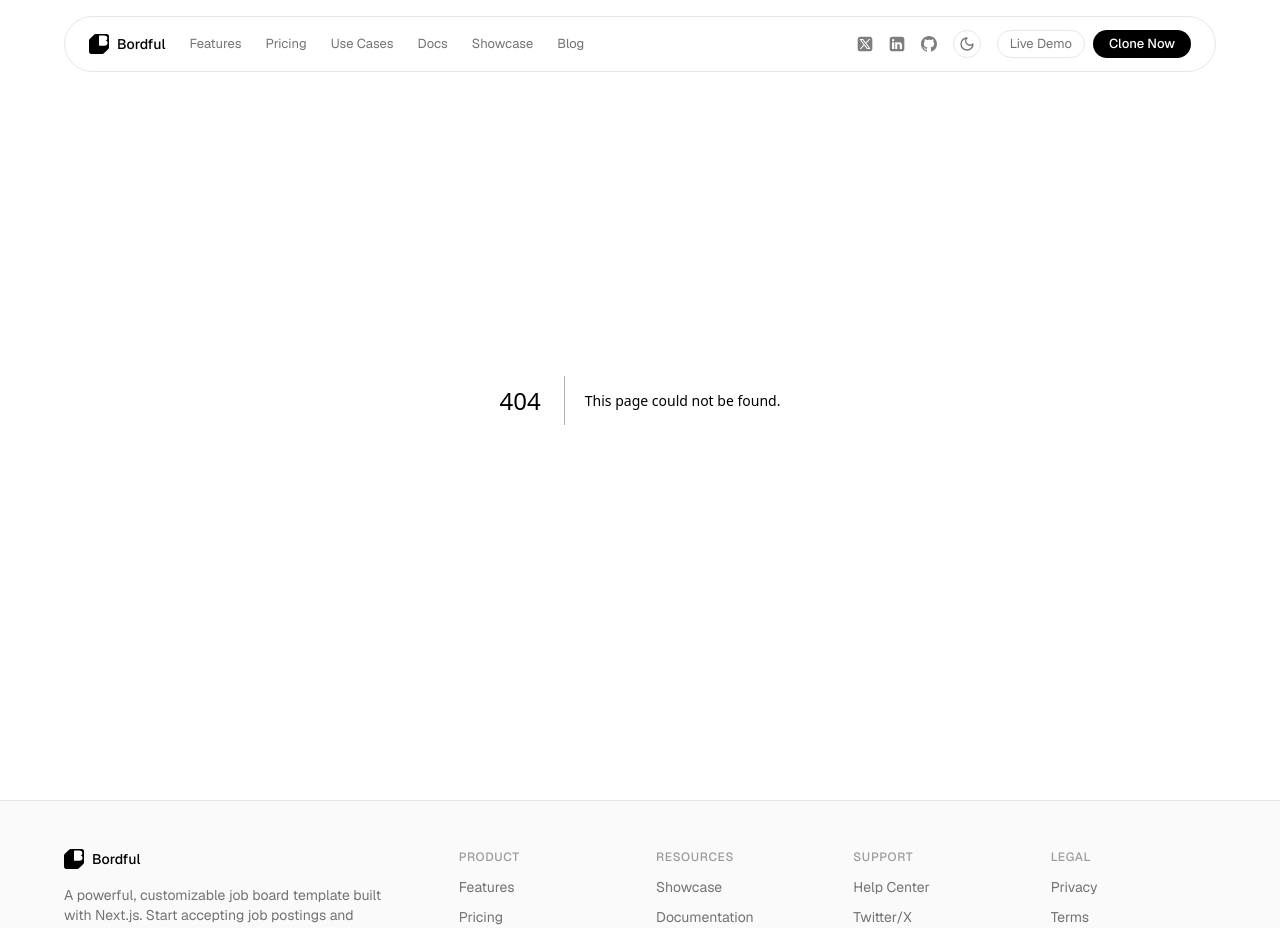
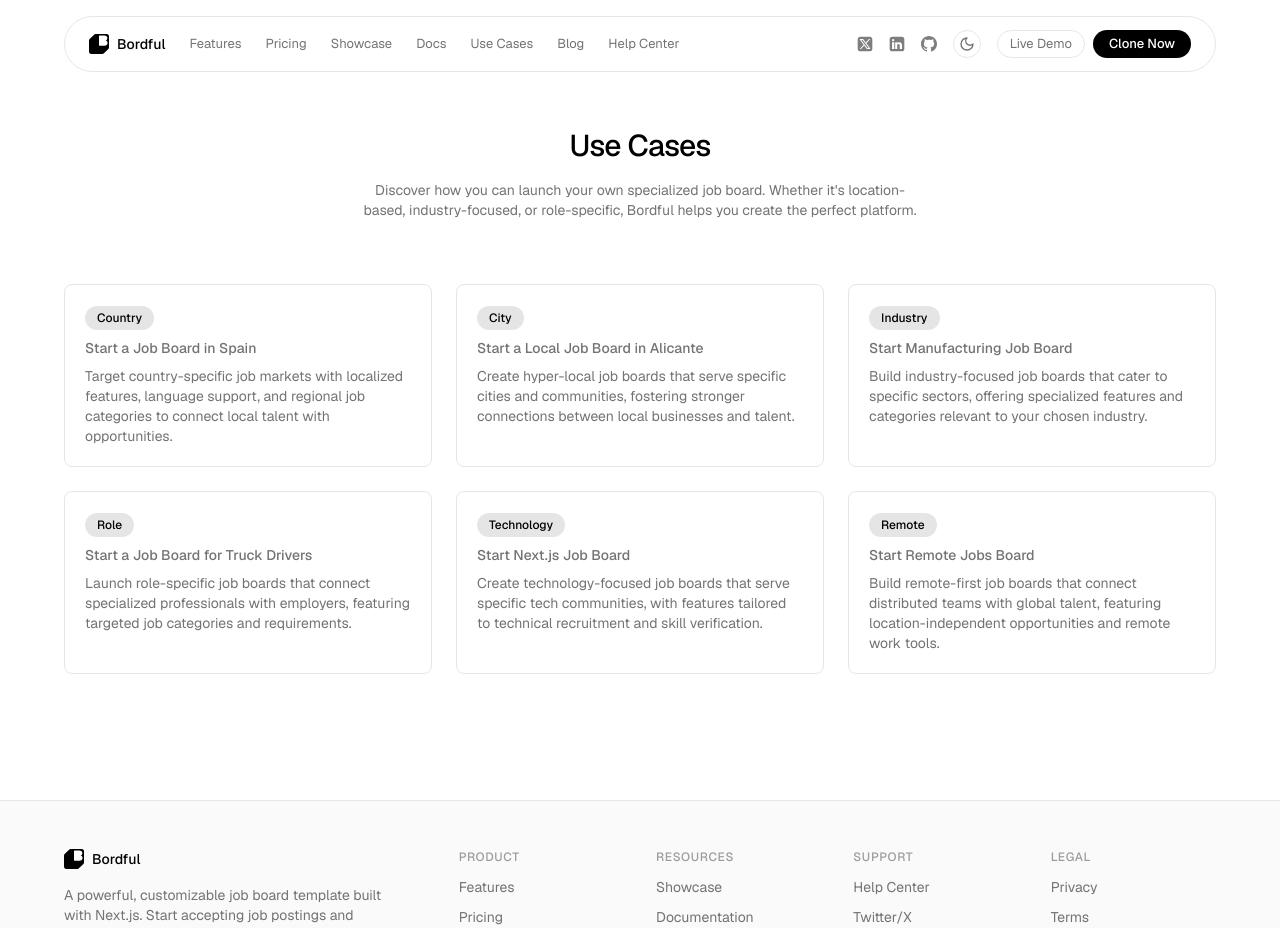
Before and after one commit to craftyme/bordful-marketing, a Next.js app: page /use-cases in a window 1280 px wide. Before the commit this address had no page. Shown: the top 928 px of the page. Built offline with nearby package versions, Linux system fonts and the light colour scheme.

Commit message:
dedicated use cases page

```diff
--- /dev/null
+++ b/app/use-cases/page.tsx
@@ -0,0 +1,29 @@
+import { Metadata } from "next";
+import { UseCases } from "@/components/use-cases";
+import { Section } from "@/components/ui/section";
+import { Container } from "@/components/ui/container";
+import { SectionHeader } from "@/components/ui/section-header";
+
+export const metadata: Metadata = {
+  title: "Use Cases - Bordful",
+  description:
+    "Explore different ways to launch your niche job board with Bordful. From local to industry-specific job boards, we've got you covered.",
+};
+
+export default function UseCasesPage() {
+  return (
+    <main className="flex min-h-screen flex-col">
+      <Section className="pt-24 md:pt-32">
+        <Container>
+          <header className="text-center">
+            <SectionHeader
+              title="Use Cases"
+              description="Discover how you can launch your own specialized job board. Whether it's location-based, industry-focused, or role-specific, Bordful helps you create the perfect platform."
+            />
+          </header>
+          <UseCases variant="standalone" className="mt-16" />
+        </Container>
+      </Section>
+    </main>
+  );
+}
--- a/components/site-footer.tsx
+++ b/components/site-footer.tsx
@@ -21,8 +21,9 @@ const footerSections: FooterSection[] = [
     links: [
       { href: "/features", label: "Features" },
       { href: "/pricing", label: "Pricing" },
-      { href: "#use-cases", label: "Use Cases" },
       { href: "/docs/integrations", label: "Integrations" },
+
+      { href: "https://demo.bordful.com/changelog", label: "Changelog" },
     ],
   },
   {
@@ -30,8 +31,8 @@ const footerSections: FooterSection[] = [
     links: [
       { href: "/showcase", label: "Showcase" },
       { href: "/docs", label: "Documentation" },
+      { href: "/use-cases", label: "Use Cases" },
       { href: "/blog", label: "Blog" },
-      { href: "https://demo.bordful.com/changelog", label: "Changelog" },
     ],
   },
   {
@@ -39,8 +40,8 @@ const footerSections: FooterSection[] = [
     links: [
       { href: "/help", label: "Help Center" },
       { href: "https://x.com/bordful", label: "Twitter/X" },
-      { href: "https://www.linkedin.com/company/bordful", label: "LinkedIn" },
       { href: "mailto:support@bordful.com", label: "Contact" },
+      { href: "/faq", label: "FAQ" },
     ],
   },
   {
--- a/components/use-cases.tsx
+++ b/components/use-cases.tsx
@@ -12,10 +12,12 @@ interface UseCase {
   description: string;
   category: Category;
   href: string;
+  id: string;
 }
 
-const useCases: UseCase[] = [
+const USE_CASES: UseCase[] = [
   {
+    id: "country-spain",
     category: CATEGORIES.COUNTRY,
     title: "Start a Job Board in Spain",
     description:
@@ -23,6 +25,7 @@ const useCases: UseCase[] = [
     href: "#country",
   },
   {
+    id: "city-alicante",
     category: CATEGORIES.CITY,
     title: "Start a Local Job Board in Alicante",
     description:
@@ -30,6 +33,7 @@ const useCases: UseCase[] = [
     href: "#city",
   },
   {
+    id: "industry-manufacturing",
     category: CATEGORIES.INDUSTRY,
     title: "Start Manufacturing Job Board",
     description:
@@ -37,6 +41,7 @@ const useCases: UseCase[] = [
     href: "#industry",
   },
   {
+    id: "role-truck-drivers",
     category: CATEGORIES.ROLE,
     title: "Start a Job Board for Truck Drivers",
     description:
@@ -44,6 +49,7 @@ const useCases: UseCase[] = [
     href: "#role",
   },
   {
+    id: "technology-nextjs",
     category: CATEGORIES.TECHNOLOGY,
     title: "Start Next.js Job Board",
     description:
@@ -51,13 +57,20 @@ const useCases: UseCase[] = [
     href: "#technology",
   },
   {
+    id: "remote-jobs",
     category: CATEGORIES.REMOTE,
     title: "Start Remote Jobs Board",
     description:
       "Build remote-first job boards that connect distributed teams with global talent, featuring location-independent opportunities and remote work tools.",
     href: "#remote",
   },
-];
+] as const;
+
+const SECTION_CONTENT = {
+  title: "Launch Your Niche Job Board",
+  description:
+    "Create specialized job boards for any market, location, or industry. Bordful helps you target specific niches for maximum impact.",
+} as const;
 
 const UseCaseCard = React.memo(function UseCaseCard({
   title,
@@ -79,24 +92,34 @@ const UseCaseCard = React.memo(function UseCaseCard({
   );
 });
 
-export function UseCases() {
+type UseCasesVariant = "default" | "standalone";
+
+interface UseCasesProps {
+  variant?: UseCasesVariant;
+  className?: string;
+}
+
+export function UseCases({ variant = "default", className }: UseCasesProps) {
+  const content = (
+    <GridLayout className={className}>
+      {USE_CASES.map((useCase) => (
+        <UseCaseCard key={useCase.id} {...useCase} />
+      ))}
+    </GridLayout>
+  );
+
+  if (variant === "standalone") {
+    return content;
+  }
+
   return (
     <Section id="use-cases">
       <Container>
         <SectionHeader
-          title="Launch Your Niche Job Board"
-          description="Create specialized job boards for any market, location, or industry. Bordful helps you target specific niches for maximum impact."
+          title={SECTION_CONTENT.title}
+          description={SECTION_CONTENT.description}
         />
-        <GridLayout>
-          {useCases.map((useCase) => (
-            <UseCaseCard
-              key={`${useCase.category}-${useCase.title
-                .toLowerCase()
-                .replace(/\s+/g, "-")}`}
-              {...useCase}
-            />
-          ))}
-        </GridLayout>
+        {content}
       </Container>
     </Section>
   );
--- a/lib/constants.ts
+++ b/lib/constants.ts
@@ -13,9 +13,10 @@ export const navConfig = {
   mainNav: [
     { href: "/features", label: "Features" },
     { href: "/pricing", label: "Pricing" },
-    { href: "#use-cases", label: "Use Cases" },
+    { href: "/showcase", label: "Showcase" },
     { href: "/docs", label: "Docs" },
-    { href: "/showcase", label: "Showcase" },
+    { href: "/use-cases", label: "Use Cases" },
     { href: "/blog", label: "Blog" },
+    { href: "/help", label: "Help Center" },
   ],
 } as const;
```
